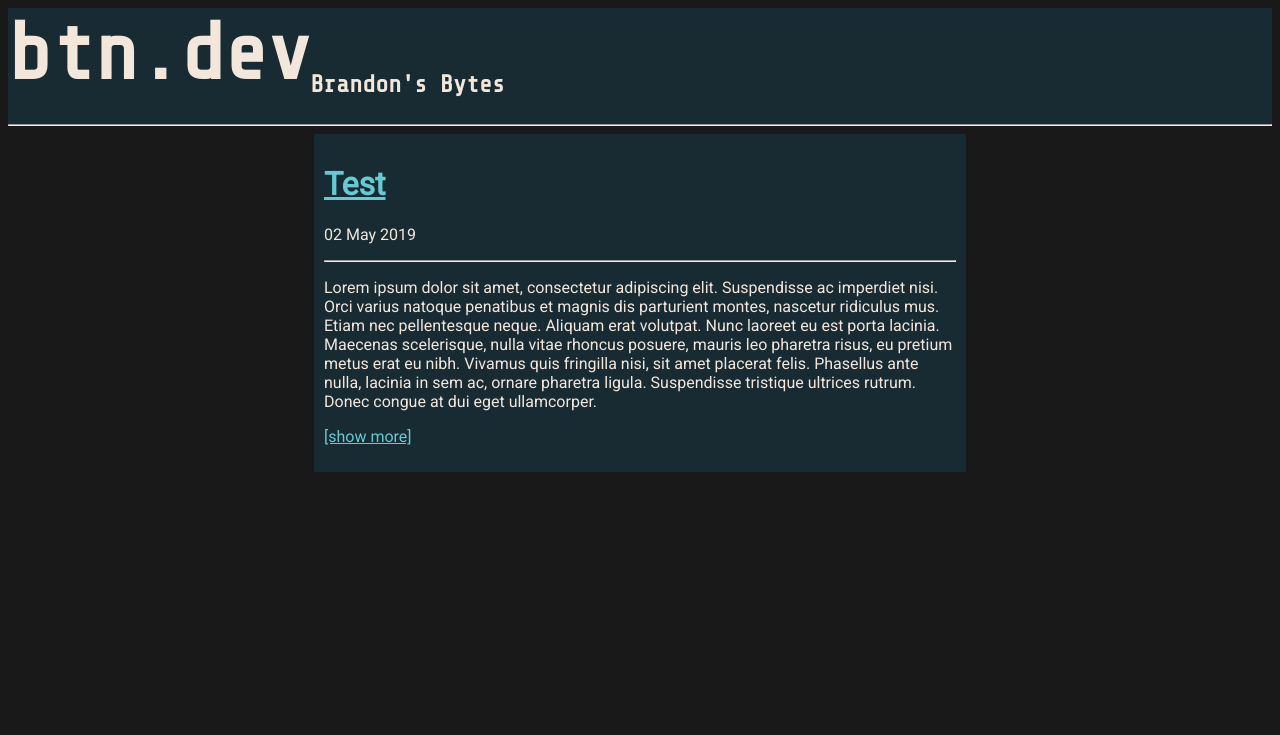
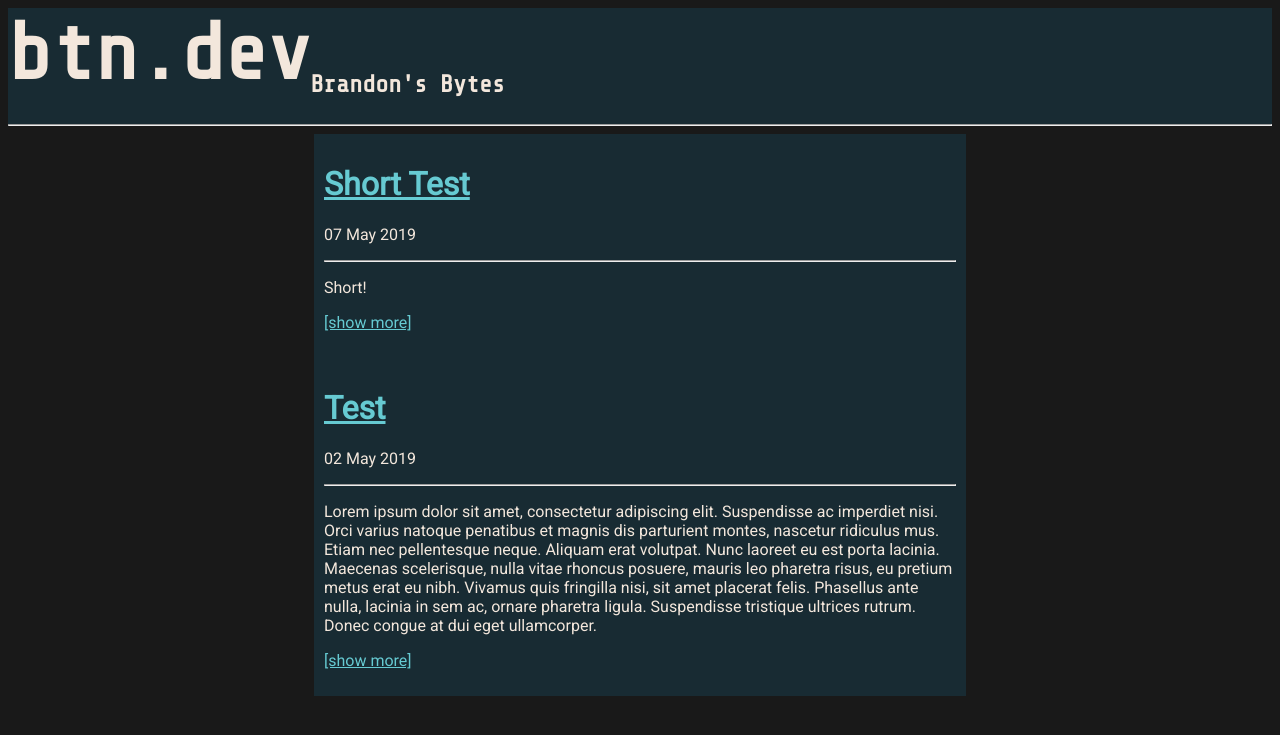
Before and after one commit to brandon-t-nguyen/brandon-t-nguyen.github.io, a Jekyll site: the page built from blog.html, in a window 1280 px wide. Shown: the top 735 px of the page. Built offline with Jekyll 4.4.1, drawn with Linux system fonts in a browser that asks for light colours.

Commit message:
added a short post to contrast with long post

```diff
--- a/_posts/2019-05-02-test.md
+++ b/_posts/2019-05-02-test.md
@@ -1,4 +1,5 @@
 ---
+title: Test
 layout: post
 author: Brandon Nguyen
 ---
--- /dev/null
+++ b/_posts/2019-05-07-test.md
@@ -0,0 +1,6 @@
+---
+title: Short Test
+layout: post
+author: Brandon Nguyen
+---
+Short!
```
